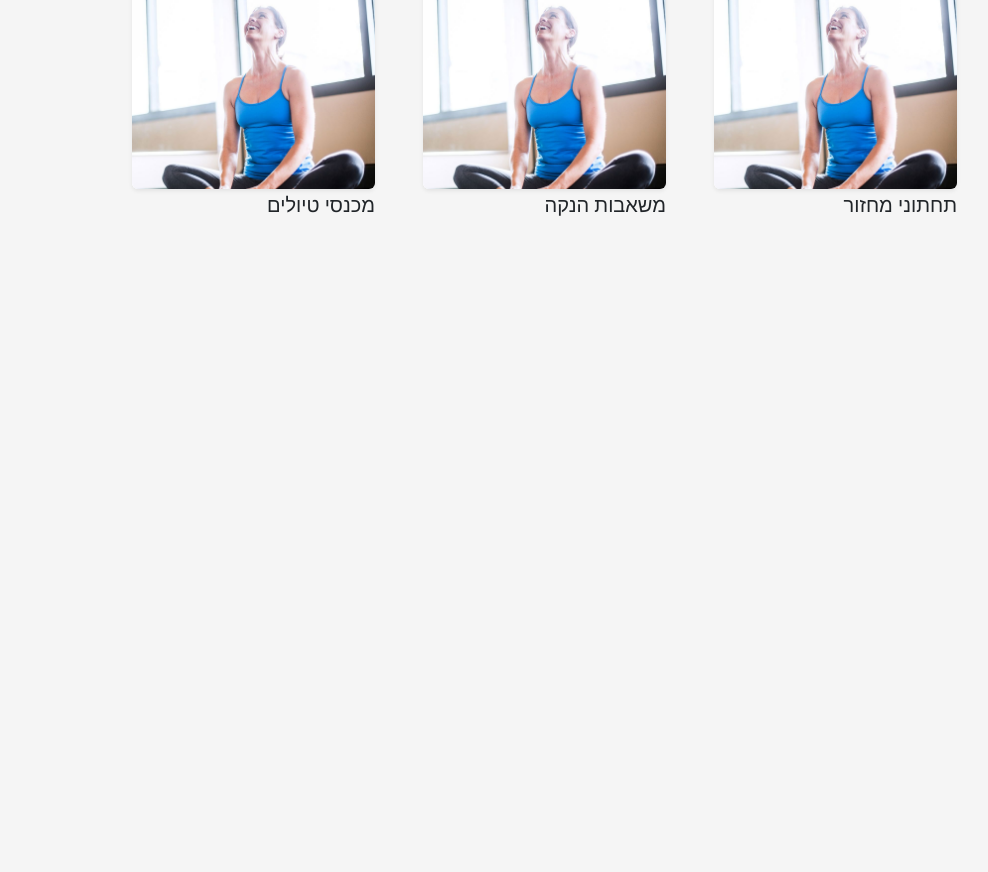
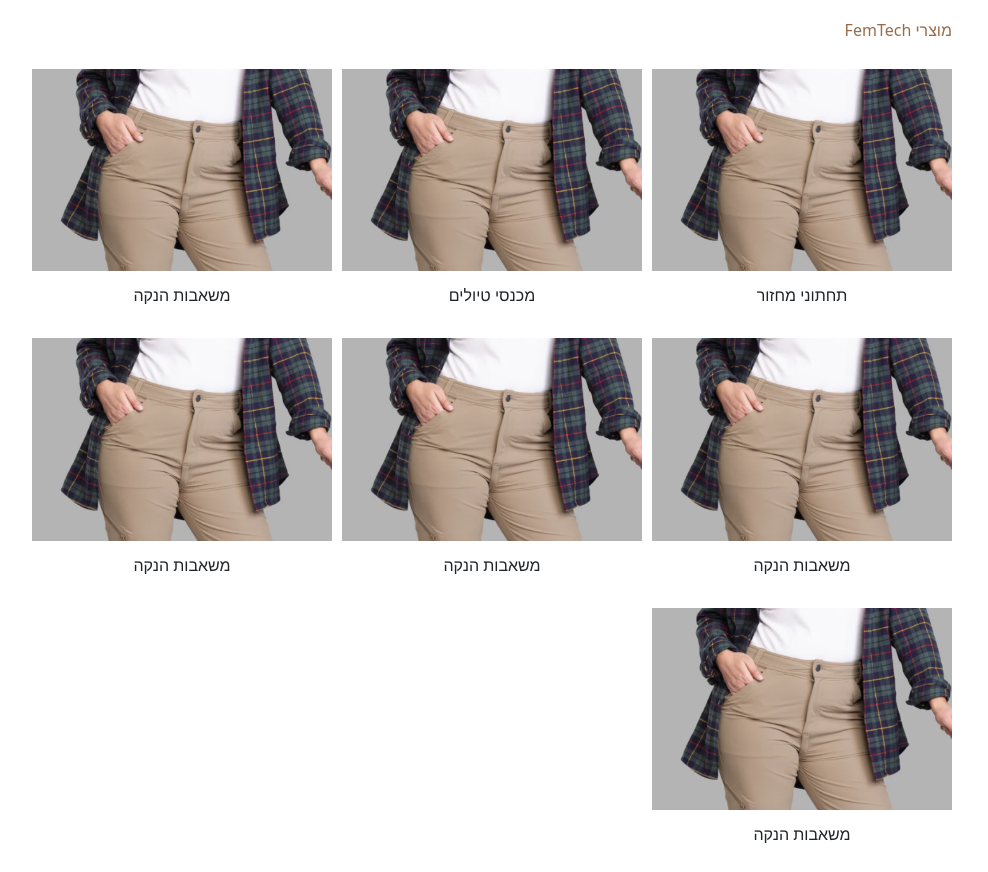
Before and after one commit to MorZada/womens_health, a website: page store.html in a window 1280 px wide. Shown: the part 59-931 px from the top of the page, without its empty margins (241-1229 px from the left). Before the commit the page ends 800 px from the top, so only its background shows below. Drawn offline with nearby package versions, Linux system fonts and the light colour scheme.

Commit message:
store and navbar design

```diff
--- a/css/products.css
+++ b/css/products.css
@@ -1,14 +1,4 @@
 
-/* .container {
-   display: flex;
-  justify-content: center;
-  background: #F5F5F5;
-} */
-
-
-.background {
-    background: #F5F5F5;
-  }
 
   .btn-view {
     background-color: blue;
--- a/css/store.css
+++ b/css/store.css
@@ -1,7 +1,35 @@
-.background {
-  background: #F5F5F5;
+/* .container {
+  display: grid;
+  grid-template-rows: repeat(3, 200);
+  columns: 3;
+} */
+
+.title {
+  color: #986C4A;
+  margin-right: 5px;
 }
 
-.card {
-  border: 0px;
+div.gallery {
+  margin: 5px;
+  float: right;
+  width: 300px;
 }
+
+div.gallery:hover {
+  /* border: 1px solid #777; */
+  opacity: 80%;
+}
+
+div.gallery img {
+  width: 100%;
+  height: auto;
+}
+
+h6.desc {
+  padding: 15px;
+  text-align: center;
+}
+
+.nav a {
+  text-decoration-color: black;
+}
--- a/css/styles.css
+++ b/css/styles.css
@@ -1,6 +1,10 @@
-.background {
-  background: #F5F5F5
+.title {
+  color: #986C4A;
 }
+
+.container {
+  display: grid;
+ }
 
 
 .icon-square {
--- a/index.js
+++ b/index.js
@@ -2,7 +2,3 @@
 $(".btn-store").on("click", function() {
     window.open("./store.html","_self")
 })
-
-$("header.html", function(data){
-    $("#header").replaceWith(data);
-});
--- a/store.html
+++ b/store.html
@@ -7,56 +7,97 @@
   <meta name="viewport" content="width=device-width, initial-scale=1.0">
   <title>FemTech Store</title>
 
-  <link href="https://cdn.jsdelivr.net/npm/bootstrap@5.3.0-alpha3/dist/css/bootstrap.min.css" rel="stylesheet"
-    integrity="sha384-KK94CHFLLe+nY2dmCWGMq91rCGa5gtU4mk92HdvYe+M/SXH301p5ILy+dN9+nJOZ" crossorigin="anonymous">
+  <link rel="stylesheet" href="https://cdn.jsdelivr.net/npm/bootstrap@5.0.2/dist/css/bootstrap.rtl.min.css"
+  integrity="sha384-gXt9imSW0VcJVHezoNQsP+TNrjYXoGcrqBZJpry9zJt8PCQjobwmhMGaDHTASo9N" crossorigin="anonymous">
+
   <link rel="stylesheet" href="./css/store.css">
 
 </head>
 
-<body dir="rtl" class="background">
+<body lang="he" dir="rtl">
+
+    <!-- Navbar -->
+    <nav class="navbar navbar-expand-lg bg-body-tertiary" dir="rtl">
+      <div class="container">
+        <a class="navbar-brand" href="#">Femcycle.io</a>
+          <ul class="navbar-nav me-auto mb-2 mb-lg-0">
+            <li class="nav-item">
+              <a class="nav-link active" aria-current="page" href="#">בית</a>
+            </li>
+            <li class="nav-item">
+              <a class="nav-link active" aria-current="page" href="#">חנות</a>
+            </li>
+            <li class="nav-item">
+              <a class="nav-link active" aria-current="page" href="#">יצירת קשר</a>
+            </li>
+          </ul>
+      </div>
+    </nav>
+
 
   <div class="container">
 
-    <div class="album row row-cols-1 row-cols-lg-4 align-items-center g-5 py-5">
+    <h6 class="title my-4">מוצרי FemTech</h6>
 
-      <div class="col">
-        <div class="card shadow-sm cloth health">
-          <svg class="bd-placeholder-img card-img-center card" width="100%" height="200"
-            xmlns="http://www.w3.org/2000/svg" role="img" aria-label="Placeholder: ביגוד"
-            preserveAspectRatio="xMidYMid slice" focusable="false">
-            <image href="./images/woman-exercising.jpg" width="100%" />
-          </svg>
-        </div>
-        <h5 class=" mt-1">תחתוני מחזור</h5>
+    <!-- <div class="album row row-cols-md-3 row-cols-lg-4 g-4 mt-1"> -->
+
+      <div class="gallery">
+        <a target="_self" href="./pumps.html">
+          <img src="./images/gnara.png" alt="Gnara" width="600" height="400">
+        </a>
+        <h6 class="desc">תחתוני מחזור</h6>
       </div>
 
 
-      <div class="col">
-        <div class="card shadow-sm pumps">
-          <svg class="bd-placeholder-img card-img-center card" width="100%" height="200"
-            xmlns="http://www.w3.org/2000/svg" role="img" aria-label="Placeholder: ביגוד"
-            preserveAspectRatio="xMidYMid slice" focusable="false">
-            <image href="./images/woman-exercising.jpg" width="100%" />
-          </svg>
-        </div>
-        <h5 class=" mt-1">משאבות הנקה</h5>
+      <div class="gallery">
+        <a target="_self" href="./trip_pants.html">
+          <img src="./images/gnara.png" alt="Gnara" width="600" height="400">
+        </a>
+        <h6 class="desc">מכנסי טיולים</h6>
       </div>
 
-      <div class="col">
-        <div class="col">
-          <div class="card shadow-sm trip_pants">
-            <svg class="bd-placeholder-img card-img-center card" width="100%" height="200"
-              xmlns="http://www.w3.org/2000/svg" role="img" aria-label="Placeholder: ביגוד"
-              preserveAspectRatio="xMidYMid slice" focusable="false">
-              <image href="./images/woman-exercising.jpg" width="100%" />
-            </svg>
-          </div>
-          <h5 class=" mt-1">מכנסי טיולים</h5>
-        </div>
+      <div class="gallery">
+        <a target="_self" href="./pumps.html">
+          <img src="./images/gnara.png" alt="Gnara" width="600" height="400">
+        </a>
+        <h6 class="desc">משאבות הנקה</h6>
+      </div>
+
+
+      <div class="gallery">
+        <a target="_self" href="./pumps.html">
+          <img src="./images/gnara.png" alt="Gnara" width="600" height="400">
+        </a>
+        <h6 class="desc">משאבות הנקה</h6>
+      </div>
+
+
+      <div class="gallery">
+        <a target="_self" href="./pumps.html">
+          <img src="./images/gnara.png" alt="Gnara" width="600" height="400">
+        </a>
+        <h6 class="desc">משאבות הנקה</h6>
+      </div>
+
+
+      <div class="gallery">
+        <a target="_self" href="./pumps.html">
+          <img src="./images/gnara.png" alt="Gnara" width="600" height="400">
+        </a>
+        <h6 class="desc">משאבות הנקה</h6>
+      </div>
+
+
+      <div class="gallery">
+        <a target="_self" href="./pumps.html">
+          <img src="./images/gnara.png" alt="Gnara" width="600" height="400">
+        </a>
+        <h6 class="desc">משאבות הנקה</h6>
+      </div>
 
       </div>
     </div>
-  </div>
+  <!-- </div> -->
 
   <script src="https://cdn.jsdelivr.net/npm/bootstrap@5.0.2/dist/js/bootstrap.bundle.min.js"
     integrity="sha384-MrcW6ZMFYlzcLA8Nl+NtUVF0sA7MsXsP1UyJoMp4YLEuNSfAP+JcXn/tWtIaxVXM"
```
Also changed, not shown: index.html (+5 -5 lines), images/white_star.jpg (added), images/white_star.png (added).
